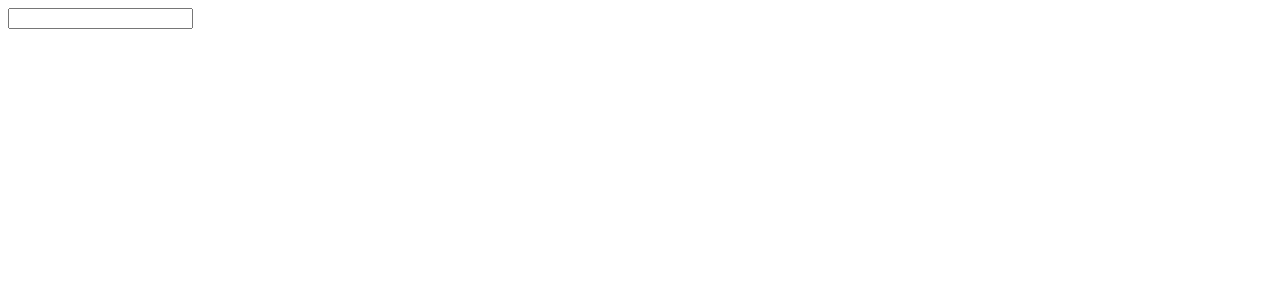
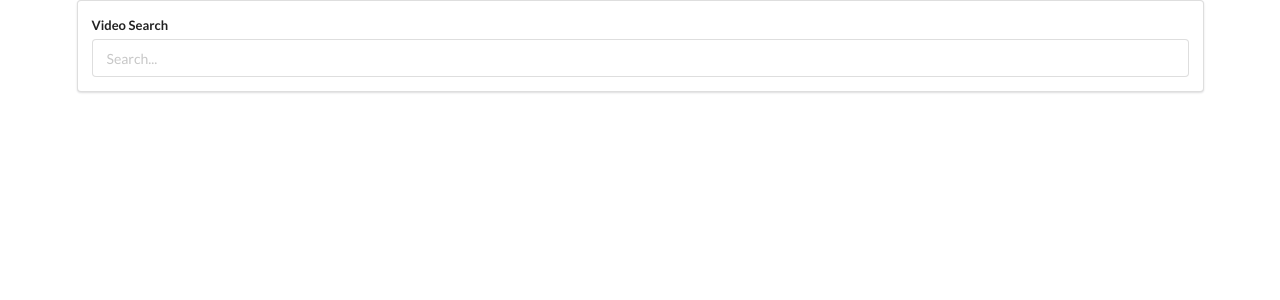
Before and after one commit to marianapalhano/video-player, a React (Create React App) app: page / in a window 1280 px wide. Shown: the top 300 px of the page. Built offline with nearby package versions, Linux system fonts and the light colour scheme.

Commit message:
Added styles and search form

```diff
--- a/public/index.html
+++ b/public/index.html
@@ -24,6 +24,7 @@
       work correctly both with client-side routing and a non-root public URL.
       Learn how to configure a non-root public URL by running `npm run build`.
     -->
+    <link rel="stylesheet" href="https://cdnjs.cloudflare.com/ajax/libs/semantic-ui/2.4.1/semantic.min.css">
     <title>React App</title>
   </head>
   <body>
--- a/src/components/App.js
+++ b/src/components/App.js
@@ -4,7 +4,7 @@
 export default class App extends React.Component {
   render() {
     return(
-      <div>
+      <div className="ui container">
         <SearchBar />
       </div>
     )
--- a/src/components/SearchBar.js
+++ b/src/components/SearchBar.js
@@ -4,11 +4,24 @@
 export default class SearchBar extends React.Component {
     state = { term: '' };
 
+    onInputChange = e => {
+        console.log('changed');
+    }
+
     render() {
         return(
-            <div>
-                <form>
-                    <input type="text" name="term" value="" />
+            <div className="search-bar ui segment">
+                <form className="ui form">
+                    <div className="field">
+                        <label for="term">Video Search</label>
+                        <input
+                            type="text"
+                            name="term"
+                            value={this.state.term}
+                            placeholder="Search..."
+                            onChange={this.onInputChange}
+                        />
+                    </div>
                 </form>
             </div>
         )
```
